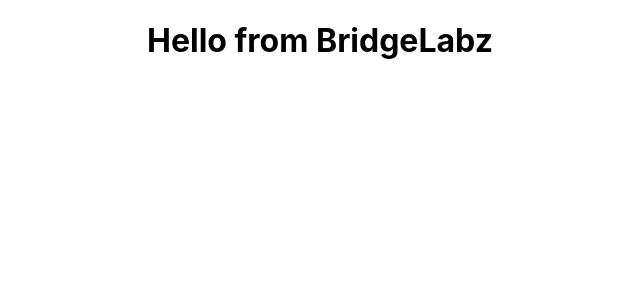
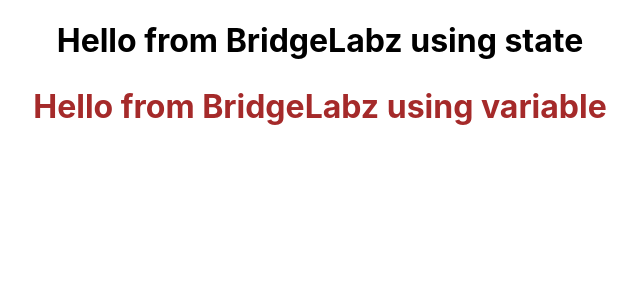
Before and after one commit to KunigiriMohan/React_Hello_World, a React (Create React App) app: page / in a window 1280 px wide. Shown: the top 300 px of the page, without its empty margins (320-960 px from the left). Built offline with nearby package versions, Linux system fonts and the light colour scheme.

Commit message:
Added : Displaying message using One way Data Bindings.

```diff
--- a/src/App.css
+++ b/src/App.css
@@ -2,3 +2,8 @@
   text-align: center;
   font-size: xx-large;
 }
+h2{
+  text-align: center;
+  color: brown;
+  font-size: xx-large;
+}
--- a/src/App.js
+++ b/src/App.js
@@ -1,12 +1,23 @@
-import logo from './logo.svg';
 import './App.css';
+import React from 'react';
+class App extends React.Component{
+  title1='Hello from BridgeLabz using variable'
 
-function App() {
-  return (
-   <div>
-     <h1>Hello from BridgeLabz</h1>
-   </div>
-  );
+  constructor(){
+    super()
+    this.state={
+      title: 'Hello from BridgeLabz using state'
+    }
+  }
+
+  render(){
+    return(
+      <div>
+        <h1>{this.state.title}</h1>
+        <h2>{this.title1}</h2>
+      </div>
+    );
+  }
 }
 
 export default App;
```
